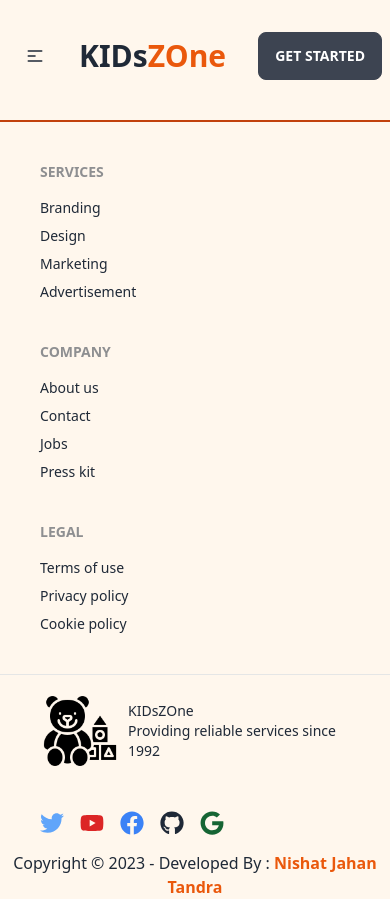
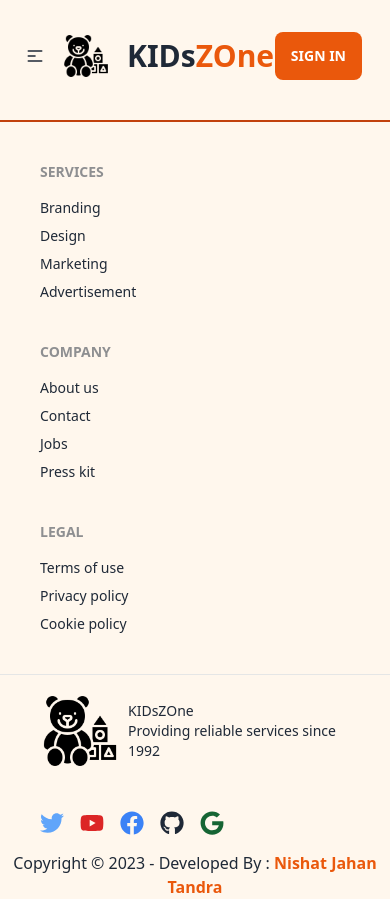
Before and after one commit to nishattandra/kids-zone-client, a React (Vite) app: page / in a window 390 px wide. Built offline with nearby package versions, Linux system fonts and the light colour scheme; no server answers.

Commit message:
user name and image show in navbar

```diff
--- a/src/pages/Shared/Navbar/Navbar.jsx
+++ b/src/pages/Shared/Navbar/Navbar.jsx
@@ -1,15 +1,30 @@
-import React from 'react';
+import React, { useContext, useState } from 'react';
 import { Link } from 'react-router-dom';
 import img from '../../../assets/images/logo/logo.png'
+import { AuthContext } from '../../../providers/AuthProvider';
 
 const Navbar = () => {
+
+    const { user, logOut } = useContext(AuthContext);
+    // console.log(user)
+    const handleLogOut = () => {
+        logOut()
+            .then()
+            .catch(error => console.log(error));
+    }
+    const [isHovering, setIsHovering] = useState(false);
+
+    const handleMouseOver = () => {
+        setIsHovering(true);
+    };
+
+    const handleMouseOut = () => {
+        setIsHovering(false);
+    };
 
     const navItems = <>
         <li> <Link to='/'>Home</Link> </li>
         <li> <Link to='/blogs'>Blogs</Link> </li>
-        {/* {user?.email ? <li><button onClick={handleLogOut}>LogOut</button></li>
-    :
-    <li> <Link to='/login'>Login</Link> </li>} */}
     </>
     return (
         <div className="navbar h-28 mb-2 rounded-lg border-b-orange-500">
@@ -22,7 +37,7 @@ const Navbar = () => {
                         {navItems}
                     </ul>
                 </div>
-                <Link className='w-20' to='/'> <img src={img} alt="" /></Link>
+                <img className='md:w-20 sm: w-12' src={img} alt="" />
                 <h2 className="btn btn-ghost normal-case text-3xl font-bold mr-0">KIDs<span className=' text-orange-600'>ZOne</span></h2>
             </div>
             <div className="navbar-center hidden lg:flex">
@@ -31,7 +46,20 @@ const Navbar = () => {
                 </ul>
             </div>
             <div className="navbar-end">
-                <a className="btn">Get started</a>
+                {isHovering && (
+                    <h4>{user.displayName}</h4>
+                )}
+                {
+                    user && <img onMouseOver={handleMouseOver}
+                        onMouseOut={handleMouseOut} style={{ width: '40px', borderRadius: '50%' }} src={user.photoURL} alt="" />
+                }
+                {user?.email ?
+                    <button className="btn btn-active btn-primary" onClick={handleLogOut}>LogOut</button>
+                    :
+                    <Link to='/login'>
+                        <button className="btn btn-active bg-orange-600 border-0 mr-5">Sign In</button>
+                    </Link>
+                }
             </div>
         </div>
     );
```
